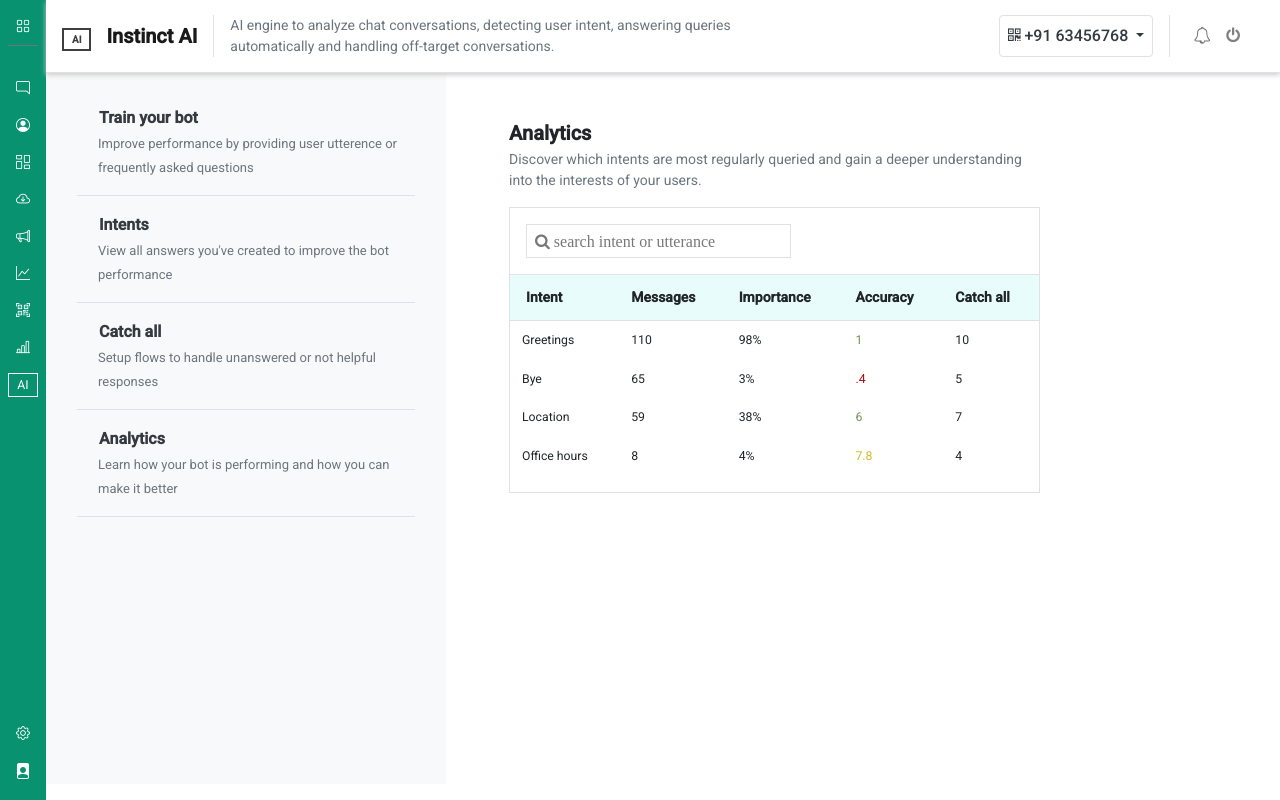
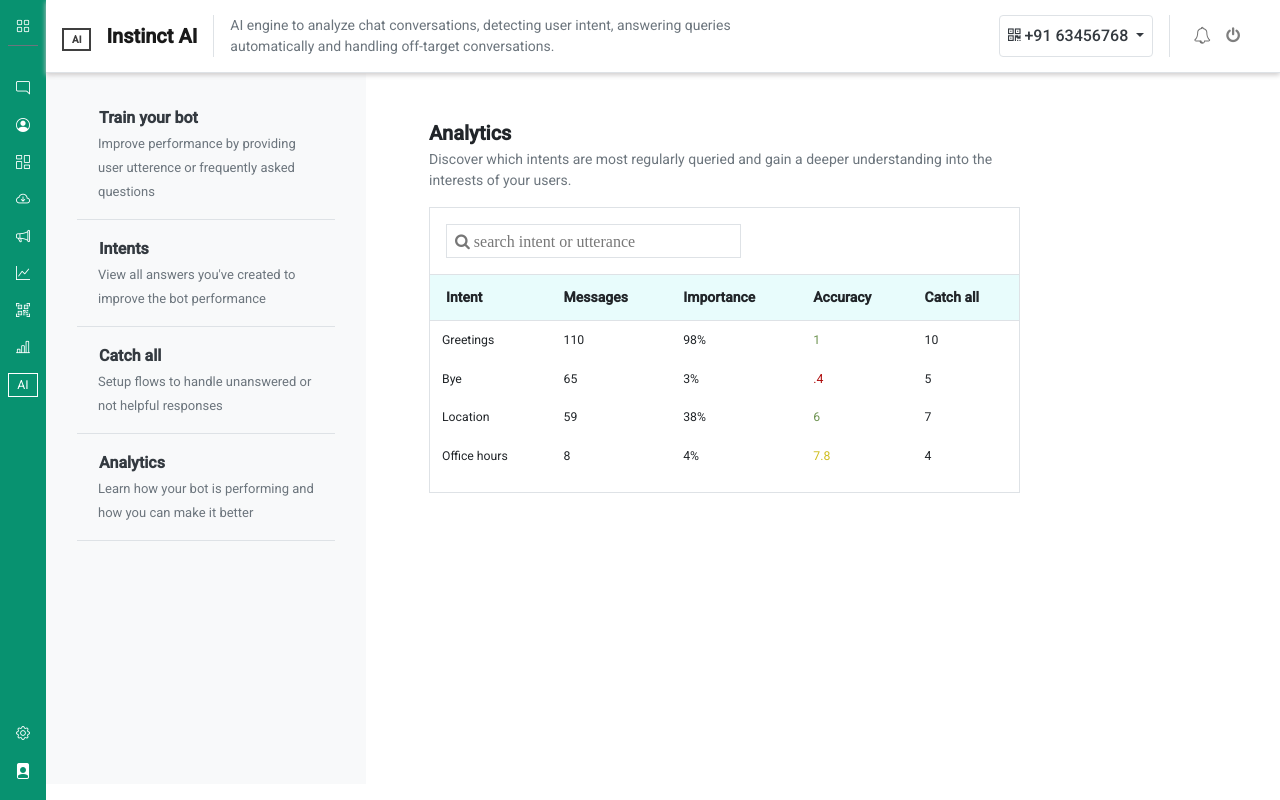
Before and after one commit to LaibaWaqar22th/instinct-ai-clone, an Angular app: page /analytics in a window 1280 px wide. Built offline with nearby package versions, Linux system fonts and the light colour scheme.

Commit message:
Update page-layout.component.css

```diff
--- a/src/app/pages/page-layout/page-layout.component.css
+++ b/src/app/pages/page-layout/page-layout.component.css
@@ -1,6 +1,12 @@
 .container {
-    width: 50vh;
+    width: 25vw;
     height: 88.9vh;
+    overflow: auto;
+}
+
+.container::-webkit-scrollbar{
+    background: none;
+    width: 1vw;
 }
 
 .navbar-nav>.nav-item {
@@ -23,6 +29,7 @@
 }
 
 .addActive {
+    outline: none;
     border-left: 0.4vw solid #089270;
     background: #ffffff
 }
```
